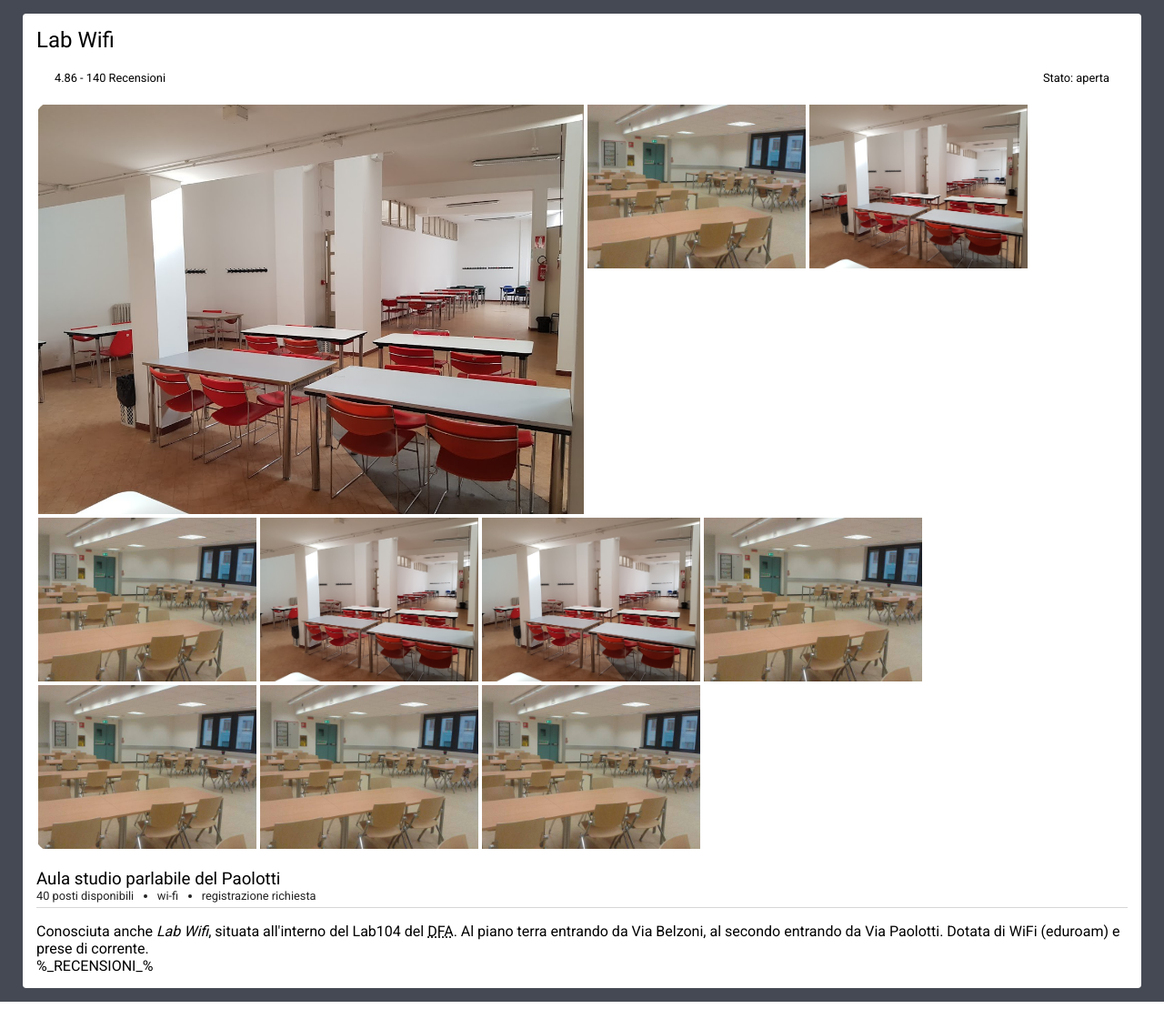
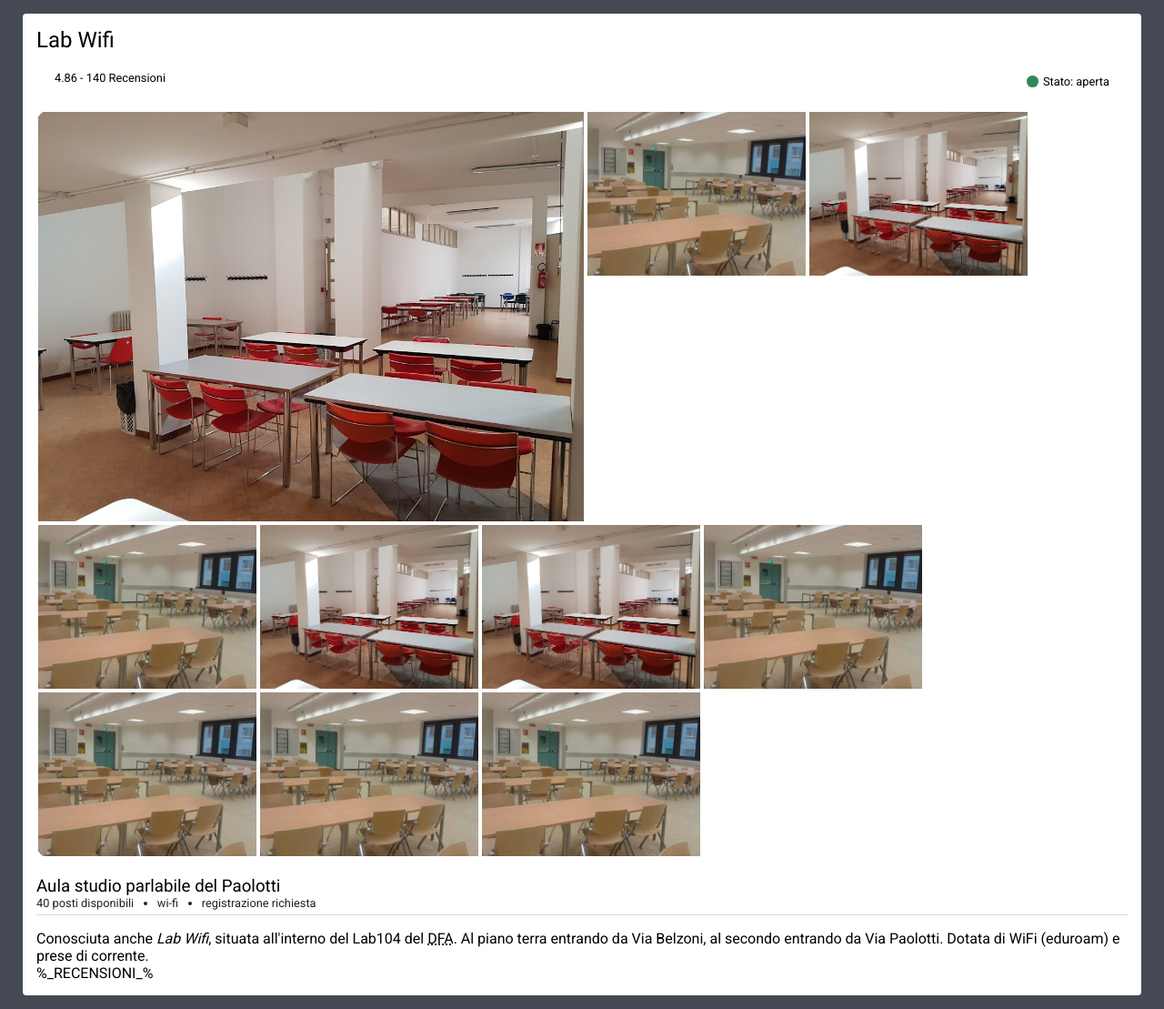
Before and after one commit to Tecwebberz/concorso-accattivante-accessibile, a PHP site: page /src/aula.html in a window 1280 px wide. Shown: the part 88-1197 px from the top of the page at 91% size. Run offline with PHP 8.4, Linux system fonts and the light colour scheme; some web fonts are replaced.

Commit message:
aggiunto il pallino verde per lo status di aperto

```diff
--- a/src/assets/css/main.css
+++ b/src/assets/css/main.css
@@ -197,6 +197,19 @@
     margin: 20px;
 }
 
+.status > div{
+    display: flex;
+    align-items: center;
+}
+.status .open{
+    height: 1em;
+    width: 1em;
+    margin: 5px;
+    background-color: seagreen;
+    border-radius: 50%;
+    display: inline-block;
+}
+
 .photo_holder{
     width: 100%;
     margin: 20px auto;
--- a/src/aula.html
+++ b/src/aula.html
@@ -33,7 +33,11 @@
         <!--Questo paragrafo va ovviamente calcolato-->
         <div class="status">
             <p>4.86 - 140 Recensioni</p>
-            <p>Stato: aperta</p>
+            <div>
+                <span class="open"></span>
+                <p>Stato: aperta</p>
+            </div>
+
         </div>
 
         <div class="photo_holder">
```
